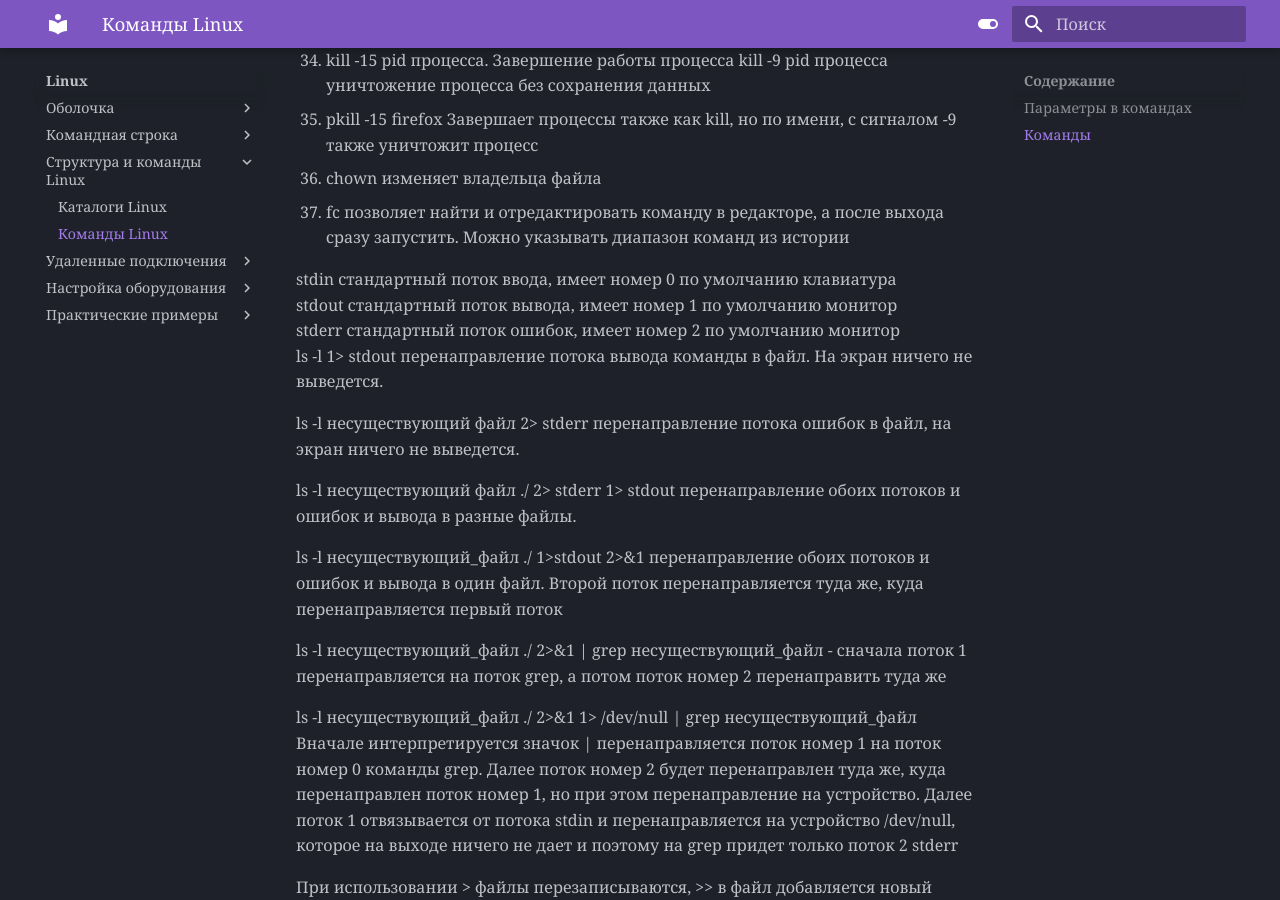
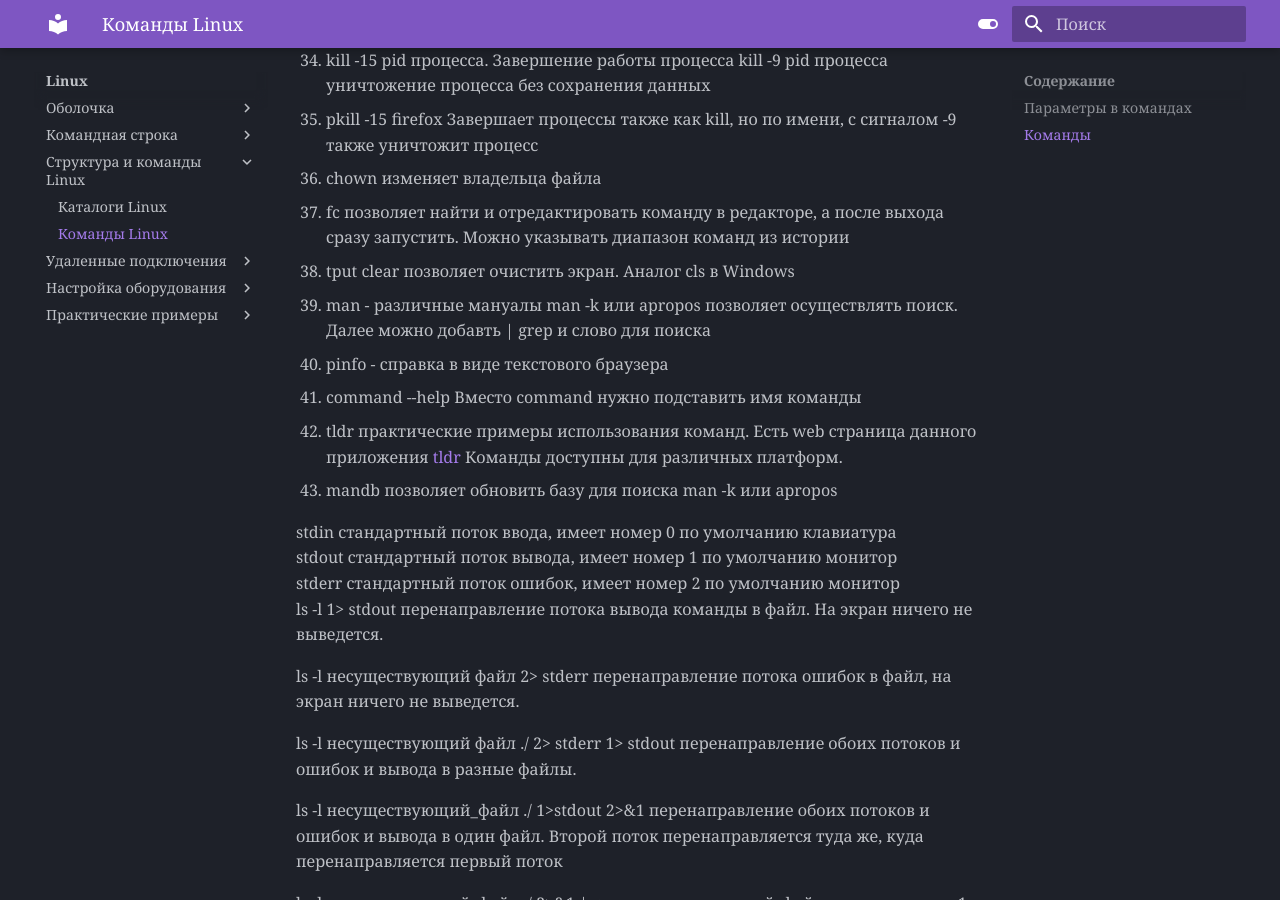
Before and after one commit to Iamseniordevops/DevOpsDocs, an MkDocs documentation site: the page built from docs/Linux/command.md, in a window 1280 px wide and 900 px high, scrolled down 2254 px. Built offline with MkDocs 1.6.1 and Material for MkDocs 9.7.7, drawn with Linux system fonts in a browser that asks for light colours.

```diff
--- a/docs/Linux/command.md
+++ b/docs/Linux/command.md
@@ -43,6 +43,12 @@
 35. pkill -15 firefox Завершает процессы также как kill, но по имени, с сигналом -9 также уничтожит процесс
 36. chown изменяет владельца файла
 37. fc позволяет найти и отредактировать команду в редакторе, а после выхода сразу запустить. Можно указывать диапазон команд из истории
+38. tput clear позволяет очистить экран. Аналог cls в Windows
+39. man - различные мануалы man -k или  apropos позволяет осуществлять поиск. Далее можно добавть | grep и слово для поиска
+40. pinfo - справка в виде текстового браузера
+41. command --help Вместо command нужно подставить имя команды
+42. tldr практические примеры использования команд. Есть web страница данного приложения [tldr](https://tldr.inbrowser.app/) Команды доступны  для различных платформ.
+43. mandb позволяет обновить базу для поиска man -k или  apropos
 
 stdin стандартный поток ввода, имеет номер 0 по умолчанию клавиатура
 stdout стандартный поток вывода, имеет номер 1 по умолчанию монитор
```
Also changed, not shown: docs/Linux/vmwareTools.md (added, +53 -0 lines).
